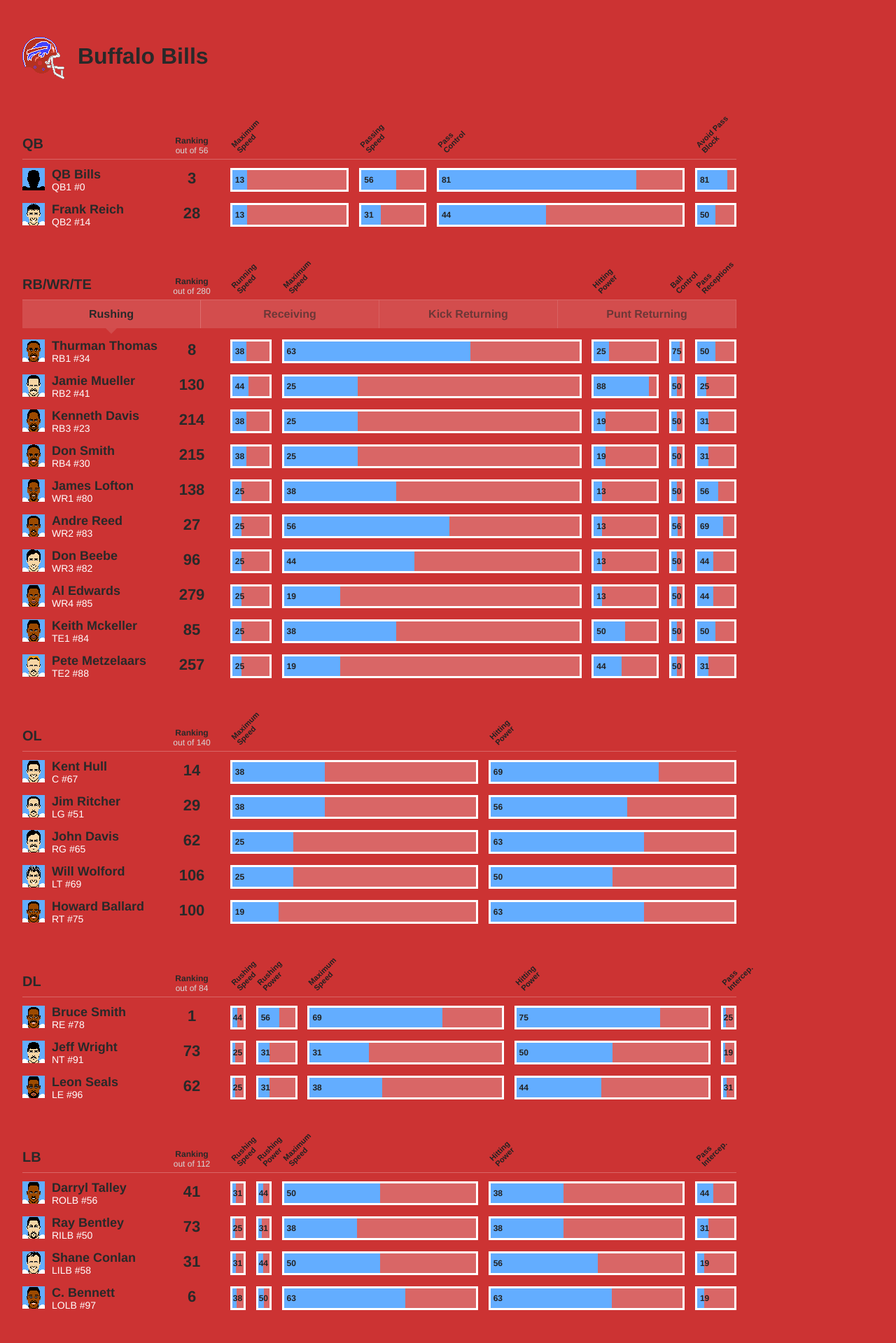
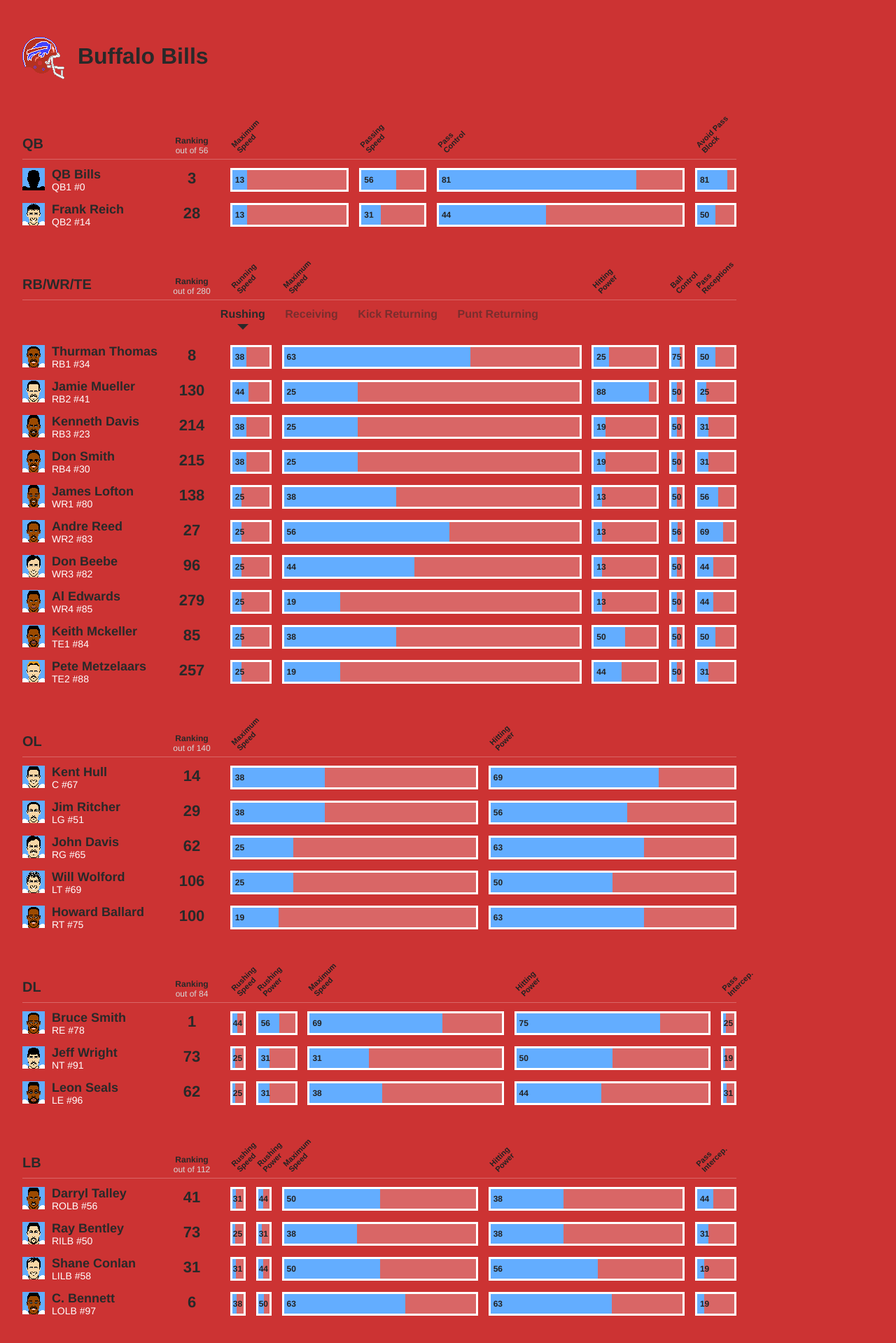
Before and after one commit to ubuwaits/tecmogeek, a Jekyll site: the page built from teams/bills.html, in a window 1280 px wide. Shown: the top 1919 px of the page at 70% size. Built offline with Jekyll 4.4.1, drawn with Linux system fonts in a browser that asks for light colours; nearby versions of some CDN libraries.

Commit message:
Use this lighter style for skill switcher.

```diff
--- a/stylesheets/application.css
+++ b/stylesheets/application.css
@@ -165,30 +165,29 @@
         width: 65px; }
 
 .skill-toggles {
-  background: rgba(255, 255, 255, 0.125);
-  margin: -12px 0 1em 0;
-  text-align: left; }
+  /*background: rgba(#fff, 0.125);*/
+  margin: -12px 0 1.5em 0;
+  text-align: center; }
   .skill-toggles li {
-    display: inline-block;
-    float: left;
-    width: 25%; }
+    display: inline-block; }
     .skill-toggles li a {
-      border-right: 1px solid rgba(255, 255, 255, 0.2);
+      /*border-right: 1px solid rgba(#fff, 0.2);*/
       color: #292929;
       display: block;
       font-weight: bold;
-      opacity: 0.6;
+      opacity: 0.5;
       padding: 0.75em 0.75em;
       position: relative;
       text-align: center;
       text-decoration: none; }
       .skill-toggles li a.active, .skill-toggles li a:hover {
+        /*background: rgba(#fff, 0.2);*/
         opacity: 1; }
       .skill-toggles li a.active:after {
         border-left: 8px solid transparent;
         border-right: 8px solid transparent;
-        border-top: 8px solid rgba(255, 255, 255, 0.125);
-        bottom: -0.5em;
+        border-top: 8px solid #292929;
+        bottom: -0.15em;
         content: " ";
         height: 0;
         left: 50%;
```
Also changed, not shown: stylesheets/scss/_teams.scss (+8 -9 lines).
